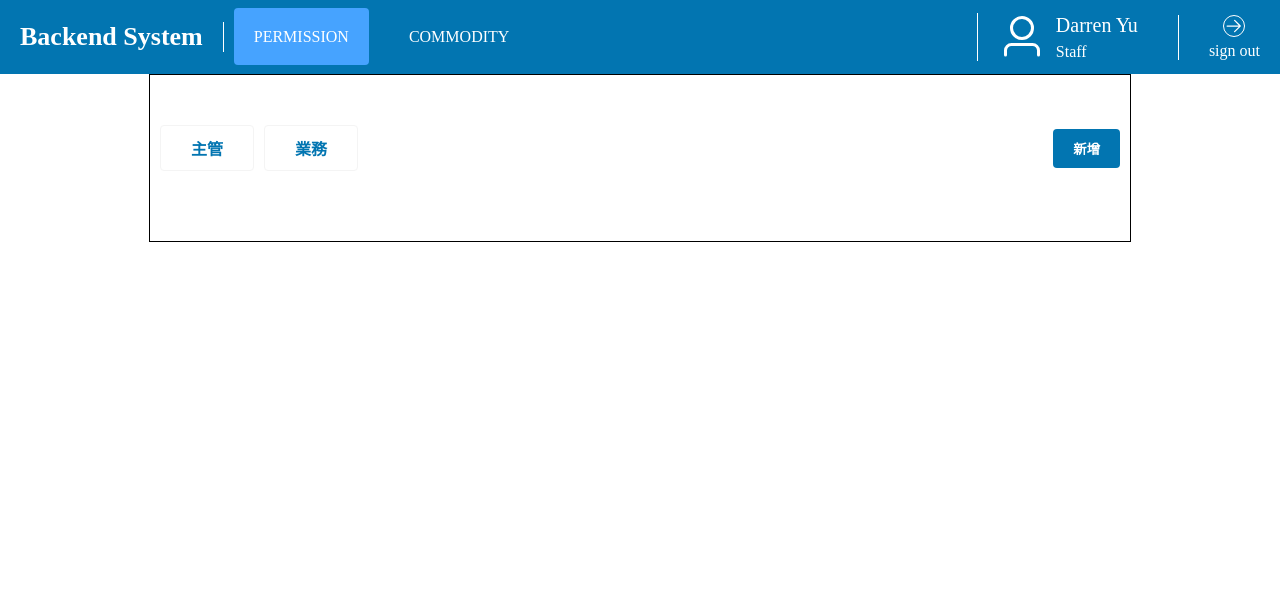
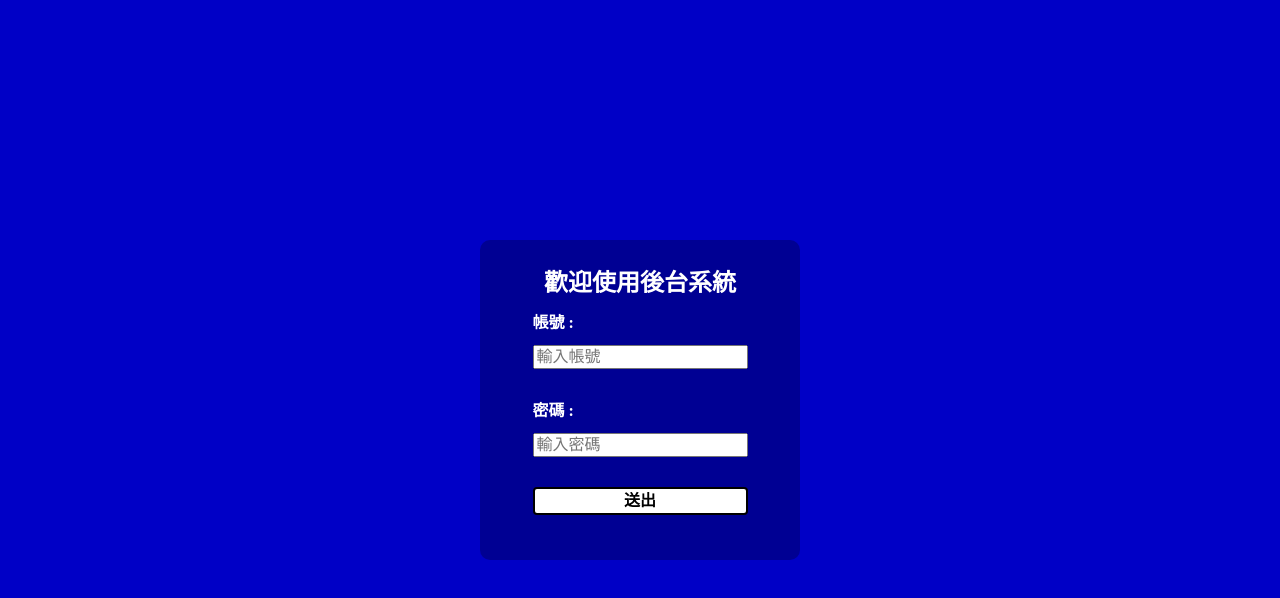
Before and after one commit to YuDarren/bs.github.io, a Vue app: page /permission in a window 1280 px wide. Shown: the top 598 px of the page. Built offline with nearby package versions, Linux system fonts and the light colour scheme; no server answers.

Commit message:
get token and switch screen

```diff
--- a/src/App.vue
+++ b/src/App.vue
@@ -1,33 +1,24 @@
 <script>
 import Header from "@/components/Header.vue";
-// import { onMounted } from "@vue/runtime-core";
-// import { useStore } from "vuex";
-import axios from "axios";
+import Login from "@/views/Login.vue";
+import { useStore } from "vuex";
+import { computed } from "@vue/runtime-core";
+
 export default {
-  components: { Header },
+  components: { Header, Login },
   setup() {
-    axios
-      .post("http://116.241.112.119:4862/login", {
-        account: "admin",
-        pwd: "1234",
-      })
-      .then((res) => {
-        console.log(res);
-      });
-    // const store = useStore();
-    // const init = () => {
-    //   store.dispatch("handInit");
-    // };
-    // onMounted(() => {
-    //   init();
-    // });
-    return {};
+    const store = useStore();
+    const isLogin = computed(() => {
+      return store.getters.isLogin;
+    });
+    return { isLogin };
   },
 };
 </script>
 <template>
-  <Header />
-  <router-view />
+  <Login v-if="!isLogin" />
+  <Header v-if="isLogin" />
+  <router-view v-if="isLogin" />
 </template>
 
 <style lang="scss">
--- a/src/api/api.js
+++ b/src/api/api.js
@@ -5,8 +5,9 @@ const userRequest = axios.create({
 });
 
 // 登入 相關 api
-export const apiUserLogin = (data) => userRequest.post("/login", data);
+export const apiPostUserLogin = (data) => userRequest.post("/login", data);
+
 // 使用者 相關 api
-export const apiUserType = (data) => userRequest.get("/users{type}", data);
-export const apiAddUser = (data) => userRequest.post("/users", data);
-export const apiRenewUser = () => articleRequest.put("/users{id}");
+export const apiGetUserType = (data) => userRequest.get("/users{type}", data);
+export const apiPostAddUser = (data) => userRequest.post("/users", data);
+export const apiPutRenewUser = () => userRequest.put("/users{id}");
--- a/src/main.js
+++ b/src/main.js
@@ -2,22 +2,12 @@ import { createApp } from "vue";
 import { createStore } from "vuex";
 import App from "./App.vue";
 import router from "./router";
+import store from "./store";
 
 import ElementPlus from "element-plus";
 import * as ElementPlusIconsVue from "@element-plus/icons-vue";
 import "element-plus/dist/index.css";
-const store = createStore({
-  state() {
-    return {
-      count: 0,
-    };
-  },
-  mutations: {
-    increment(state) {
-      state.count++;
-    },
-  },
-});
+
 const app = createApp(App);
 
 app.use(store).use(ElementPlus).use(router).mount("#app");
--- a/src/router/index.js
+++ b/src/router/index.js
@@ -5,7 +5,6 @@ import Home from "@/views/Home.vue";
 import Employee from "@/views/Permission/Employee.vue";
 import Supervisor from "@/views/Permission/Supervisor.vue";
 import AddPersonInfo from "@/components/AddPersonInfo.vue";
-import Login from "@/views/Login.vue";
 
 const routes = [
   {
@@ -13,11 +12,7 @@ const routes = [
     name: "home",
     component: Home,
   },
-  {
-    path: "/login",
-    name: "login",
-    component: Login,
-  },
+
   {
     path: "/permission",
     name: "permission",
--- a/src/store/index.js
+++ b/src/store/index.js
@@ -1,5 +1,5 @@
 import { createStore } from "vuex";
-import axios from "axios";
+import { apiPostUserLogin } from "../api/api.js";
 // import state from "./state.js";
 // import actions from "./actions.js";
 // import mutations from "./mutations.js";
@@ -7,21 +7,63 @@ import axios from "axios";
 
 export default createStore({
   state: {
-    account: String,
-    pwd: String,
+    isLogin: false,
+    loginInfo: {
+      account: "",
+      pwd: "",
+    },
+    token: "",
   },
   actions: {
-    handInit({ commit }) {
-      axios.get("http://116.241.112.119:4862/").then((res) => {
-        commit("init", res.data);
+    handLoginSubmit(context) {
+      apiPostUserLogin(this.state.loginInfo).then((res) => {
+        const token = res.data.token;
+        context.state.token = token;
+        const bool = !context.state.isLogin;
+        context.commit("changeIsLogin", bool);
+        context.commit("updateToken", token);
+        localStorage.setItem("token", token);
+        console.log("vuex.islogin=>", this.state.isLogin);
+        console.log("vuex.token=>", token);
+        console.log("vuex.getter=>", this.getters.token);
       });
     },
+    // handSubmit = () => {
+    //   apiPostUserLogin(logininfo).then((res) => {
+    //     localStorage.setItem("token", res.data.token);
+    //     console.log(localStorage);
+    //     if (localStorage) {
+    //       alert("目前已登入");
+    //     }
+    //   });
+    // };
   },
   mutations: {
-    init(state, payload) {
-      state.account = payload;
-      console.log(state.account);
+    updateLoginInfoAcc(state, account) {
+      state.loginInfo.account = account;
+      console.log("vuex.muacc.acc =>", account);
+    },
+    updateLoginInfoPwd(state, pwd) {
+      state.loginInfo.pwd = pwd;
+      console.log("vuex.mupwd.pwd =>", pwd);
+    },
+    updateToken(state, token) {
+      state.token = token;
+      console.log("vuex.mutoken =>", token);
+    },
+    changeIsLogin(state, bool) {
+      state.isLogin = bool;
     },
   },
-  getters: {},
+  getters: {
+    isLogin(state) {
+      return state.isLogin;
+    },
+    loginInfo(state) {
+      return state.loginInfo;
+    },
+    token(state) {
+      return state.token;
+    },
+  },
 });
--- a/src/views/Login.vue
+++ b/src/views/Login.vue
@@ -1,29 +1,113 @@
 <script>
-import { onMounted } from "@vue/runtime-core";
+import { computed, onMounted, reactive } from "@vue/runtime-core";
 import { useStore } from "vuex";
+
 export default {
   setup() {
-    onMounted(() => {
-      init();
-    });
-    return {};
+    const store = useStore();
+
+    const handSubmit = () => {
+      store.dispatch("handLoginSubmit");
+    };
+
+    return { handSubmit };
   },
+  computed: {
+    loginInfoAcc: {
+      get() {
+        return this.$store.state.loginInfo.account;
+      },
+      set(value) {
+        this.$store.commit("updateLoginInfoAcc", value);
+      },
+    },
+    loginInfoPwd: {
+      get() {
+        return this.$store.state.loginInfo.pwd;
+      },
+      set(value) {
+        this.$store.commit("updateLoginInfoPwd", value);
+      },
+    },
+  },
+  methods: {},
 };
 </script>
 <template>
-  <div class="login">
-    <div class="login_tit"></div>
-    <div class="login_info">
-      <div class="input-box">
-        <p>帳號</p>
-        <input type="text" placeholder="輸入帳號" />
+  <div class="page">
+    <div class="login">
+      <div class="login_tit">歡迎使用後台系統</div>
+      <div class="login_info">
+        <div class="input-box">
+          <p>帳號 :</p>
+          <input type="text" placeholder="輸入帳號" v-model="loginInfoAcc" />
+        </div>
+        <div class="input-box">
+          <p>密碼 :</p>
+          <input type="text" placeholder="輸入密碼" v-model="loginInfoPwd" />
+        </div>
+        <a class="login_btn" @click="handSubmit">送出</a>
       </div>
-      <div class="input-box">
-        <p>密碼</p>
-        <input type="text" placeholder="輸入帳號" />
-      </div>
-      <a class="login_btn">送出</a>
     </div>
   </div>
 </template>
-<style lang="scss" scoped></style>
+<style lang="scss" scoped>
+.page {
+  background: #0000c6;
+  height: 100vh;
+  display: flex;
+  align-items: center;
+  justify-content: center;
+  .login {
+    background: #000093;
+    width: 300px;
+    height: 300px;
+    border-radius: 10px;
+    padding: 10px;
+    line-height: 1.5;
+    display: flex;
+    flex-direction: column;
+    align-items: center;
+    justify-content: center;
+    .login_tit {
+      display: flex;
+      align-items: center;
+      justify-content: center;
+      font-size: 24px;
+      font-weight: 700;
+      color: #fff;
+    }
+    .login_info {
+      color: #fff;
+      margin-bottom: 20px;
+
+      .input-box {
+        width: 100% auto;
+        margin-bottom: 30px;
+        p {
+          width: 100% auto;
+          font-size: 16px;
+          font-weight: 700;
+          margin: 10px 0px;
+        }
+        input {
+          width: 100% auto;
+          font-size: 16px;
+          outline: none;
+        }
+      }
+      .login_btn {
+        background: #fff;
+        font-weight: 700;
+        color: #000;
+        border: 2px solid #000;
+        width: 100% auto;
+        display: flex;
+        align-items: center;
+        justify-content: center;
+        border-radius: 4px;
+      }
+    }
+  }
+}
+</style>
```
